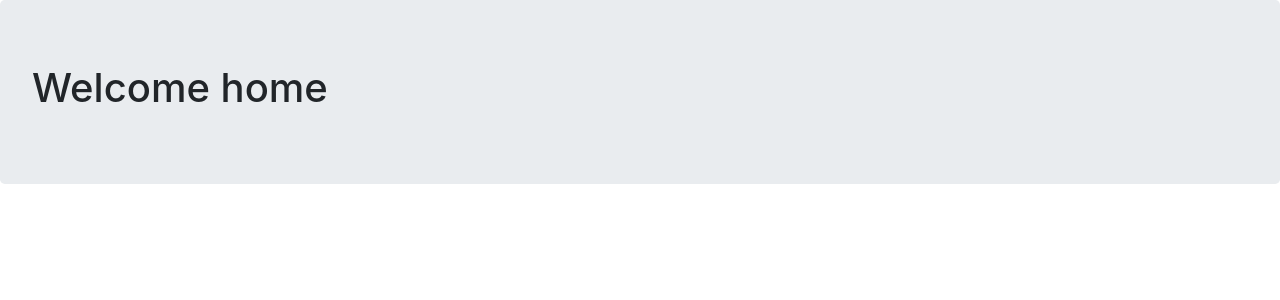
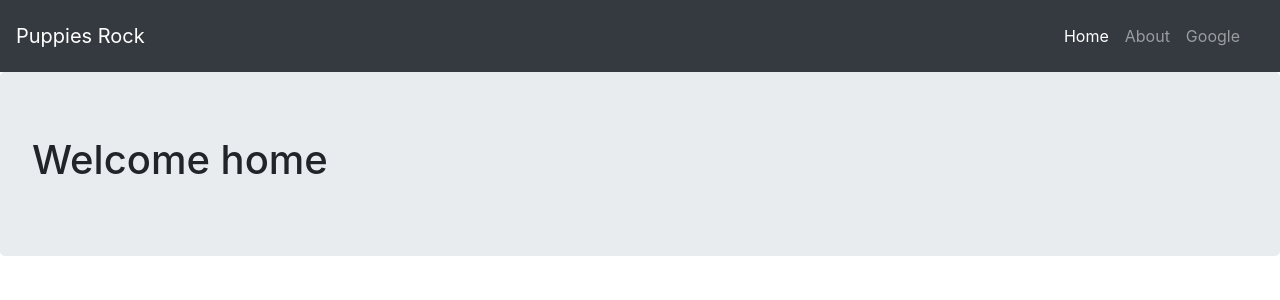
Before and after one commit to ghigbie/flask-database-practice-relationships, a Flask app: page / in a window 1280 px wide. Shown: the top 300 px of the page. Run offline with Flask 2, Linux system fonts and the light colour scheme; some libraries are stand-ins or nearby versions.

Commit message:
Add boostrap based nav bar

```diff
--- a/templates/base.html
+++ b/templates/base.html
@@ -11,6 +11,23 @@
     <title>{{ title }}</title>
 </head>
 <body>
+    <nav class="navbar navbar-dark bg-dark">
+        <a class="navbar-brand" href="#">
+            Puppies Rock </a>
+        <div class="navbar navbar-expand-lg" id="navbarSupportedContent">
+            <ul class="navbar-nav mr-auto">
+                <li class="nav-item active">
+                    <a class="nav-link" href="{{ url_for('index') }}">Home <span class="sr-only">(current)</span></a>
+                </li>
+                <li class="nav-item">
+                    <a class="nav-link" href="{{ url_for('about') }}">About</a>
+                </li>
+                <li class="nav-item">
+                    <a class="nav-link" href="{{ url_for('index') }}">Google</a>
+                </li>
+            </ul>
+        </div>
+    </nav>
     <div class="jumbotron">
         {% block content %}
         {% endblock %}
```
